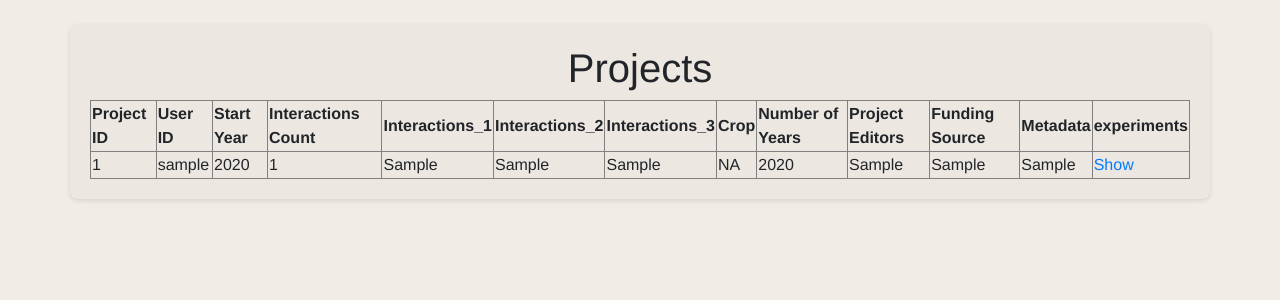
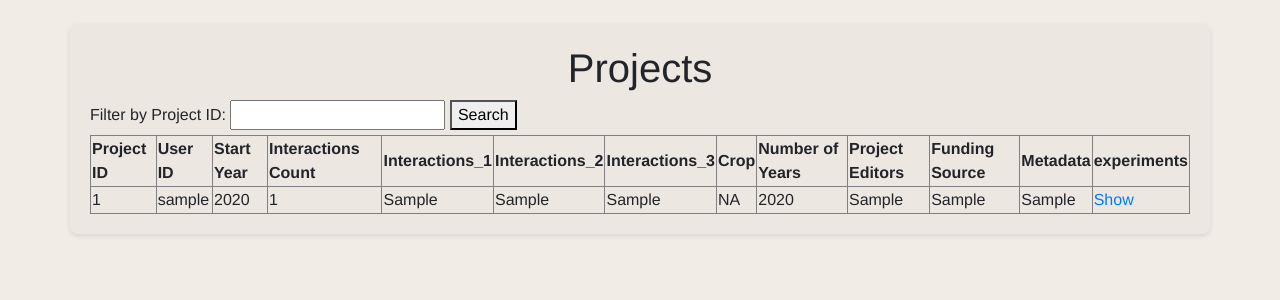
Before and after one commit to SAYEERA/N_trail-, a Django app: page /project_database/ in a window 1280 px wide. Shown: the part 58-358 px from the top of the page. Run offline with Django 5.2, Linux system fonts and the light colour scheme; tables that the repository leaves empty hold one stand-in row (values such as "Sample post"); some libraries are stand-ins or nearby versions.

Commit message:
new changes2

```diff
--- a/OneDrive/Desktop/N_trail_app/N_trail_webapp/N_trail_dashboard/templates/project_database.html
+++ b/OneDrive/Desktop/N_trail_app/N_trail_webapp/N_trail_dashboard/templates/project_database.html
@@ -5,6 +5,13 @@
 {% block content %}
 
 <h1 class="text-center">Projects</h1>
+
+<!-- Filter Form -->
+<form method="GET" action="">
+  <label for="filter">Filter by Project ID:</label>
+  <input type="text" id="filter" name="filter" value="{{ request.GET.filter }}">
+  <button type="submit">Search</button>
+</form>
 
 <!-- Display Project Table -->
 <table border="1">
--- a/OneDrive/Desktop/N_trail_app/N_trail_webapp/N_trail_dashboard/templates/show_experiments.html
+++ b/OneDrive/Desktop/N_trail_app/N_trail_webapp/N_trail_dashboard/templates/show_experiments.html
@@ -56,9 +56,9 @@
                     <a href="{% url 'download_file' file %}" target="_blank">{{ file|basename }}</a><br>
 
                     {% endfor %}
-                    <button onclick="uploadFiles('{{ experiment.Experiment_ID }}', '{{ file_type }}')" class="btn btn-orange"><i class="fas fa-arrow-up fa-sm"></i></button>
+                    <!-- <button onclick="uploadFiles('{{ experiment.Experiment_ID }}', '{{ file_type }}')" class="btn btn-orange"><i class="fas fa-arrow-up fa-sm"></i></button> -->
 
-                    <!-- <button onclick="uploadFiles('{{ experiment.Experiment_ID }}', '{{ file_type }}')" class="btn btn-orange">Upload</button> -->
+                    <button onclick="uploadFiles('{{ experiment.Experiment_ID }}', '{{ file_type }}')" class="btn btn-orange">Upload</button>
                 </td>
                 {% endfor %}
 
@@ -276,7 +276,7 @@
 .btn-orange {
     background-color: #5f6f52;
     color: whitesmoke;
-    border: 0.5px solid black;
+
 }
 
 
--- a/OneDrive/Desktop/N_trail_app/N_trail_webapp/N_trail_dashboard/views.py
+++ b/OneDrive/Desktop/N_trail_app/N_trail_webapp/N_trail_dashboard/views.py
@@ -70,6 +70,16 @@ def my_projects(request):
 
     return render(request, 'my_projects.html', context)
 
+# def project_experiments(request, project_id):
+#     project = get_object_or_404(Project, Project_ID=project_id)
+#     experiments = Experiment.objects.filter(Project_ID=project)
+
+#     context = {
+#         'project': project,
+#         'experiments': experiments,
+#     }
+#     return render(request, 'project_experiments.html', context)
+
 def project_experiments(request, project_id):
     project = get_object_or_404(Project, Project_ID=project_id)
     experiments = Experiment.objects.filter(Project_ID=project)
@@ -122,7 +132,8 @@ def show_treatments_and_plots(request, experiment_id):
 
 @login_required
 def all_projects(request):
-    public_projects = Project.objects.select_related('User_ID').filter(View_Type='private')
+    public_projects = Project.objects.select_related('User_ID')
+    # public_projects = Project.objects.select_related('User_ID').filter(View_Type='private')
     return render(request, 'all_projects.html', {'projects': public_projects})
 
 def all_locations(request):
@@ -142,7 +153,14 @@ def all_locations(request):
 #     return render(request, 'project_database.html')
 @csrf_exempt
 def project_database(request):
-    projects = Project.objects.all()  # Fetch all project data
+    # projects = Project.objects.all()  # Fetch all project data
+    # projects = Project.objects.select_related('User_ID').filter(View_Type='private')
+    # return render(request, 'project_database.html', {'projects': projects})
+    filter_value = request.GET.get('filter', '')
+    if filter_value:
+        projects = Project.objects.filter(Project_ID__icontains=filter_value)
+    else:
+        projects = Project.objects.all()
     return render(request, 'project_database.html', {'projects': projects})
 
 
```
Also changed, not shown: OneDrive/Desktop/N_trail_app/N_trail_webapp/N_trail_dashboard/templates/project_experiments.html (+8 -1 lines).
